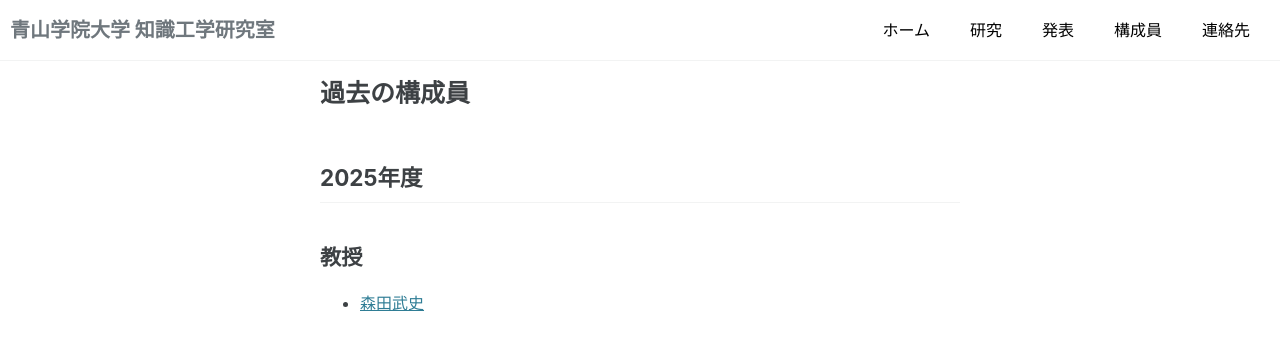
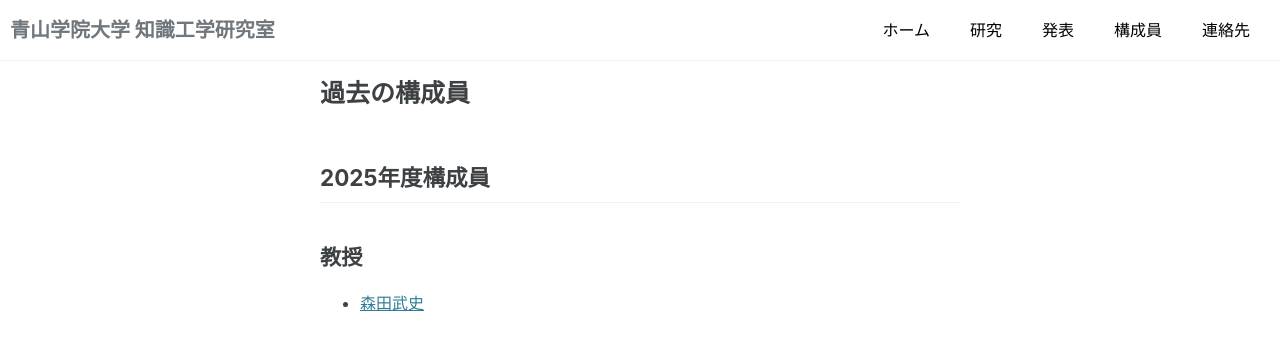
Before and after one commit to ke-lab-it-agu/ke-lab-it-agu.github.io, a Jekyll site: the page built from alumni.md, in a window 1280 px wide and 1400 px high. Shown: the top 356 px of the window. Built offline with Jekyll 4.4.1, drawn with Linux system fonts in a browser that asks for light colours; cached includes are drawn as plain includes; some of the changed text lies outside the part shown.

Commit message:
update navigation, alumni

```diff
--- a/alumni.md
+++ b/alumni.md
@@ -2,7 +2,7 @@
 title: 過去の構成員
 layout: single
 ---
-## 2025年度
+## 2025年度構成員
 ### 教授
 * [森田武史](https://takeshi-morita.jp/index-ja.html)
 
@@ -38,7 +38,7 @@ layout: single
 * 宮田明
 * 山岸竜也
 
-## 2024年度
+## 2024年度構成員
 ### 教授
 * [森田武史](https://takeshi-morita.jp/index-ja.html)
 
@@ -66,7 +66,7 @@ layout: single
 * 三留慧祐
 * 村雲琳奈
 
-## 2023年度
+## 2023年度構成員
 ### 教授
 * [森田武史](https://takeshi-morita.jp/index-ja.html)
 
@@ -94,7 +94,7 @@ layout: single
 * 宮本侑弥
 * 矢野竜悠
 
-## 2022年度
+## 2022年度構成員
 ### 教授
 * [森田武史](https://takeshi-morita.jp/index-ja.html)
 
@@ -117,7 +117,7 @@ layout: single
 * 中澤優
 * 山本泰誠
 
-## 2021年度
+## 2021年度構成員
 ### 教授
 * [森田武史](https://takeshi-morita.jp/index-ja.html)
 
@@ -141,7 +141,7 @@ layout: single
 * 中尾仁哉
 * 森俊人
 
-## 2020年度
+## 2020年度構成員
 ### 教授
 * [森田武史](https://takeshi-morita.jp/index-ja.html)
 
```
Also changed, not shown: _data/navigation.yml (+16 -0 lines).
